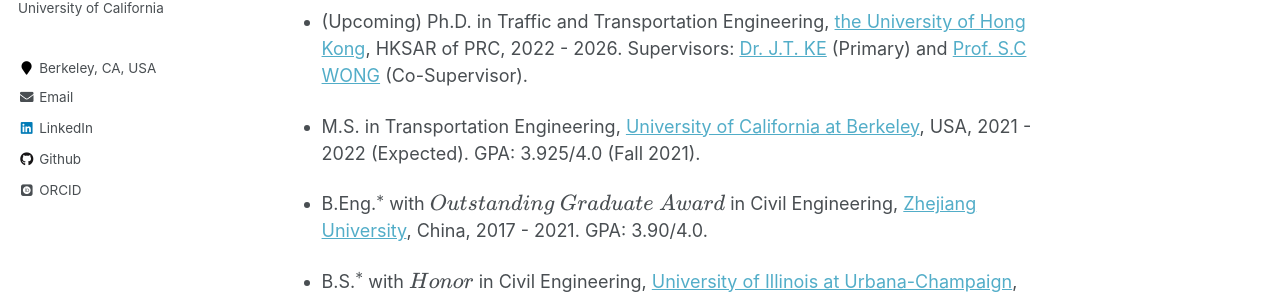
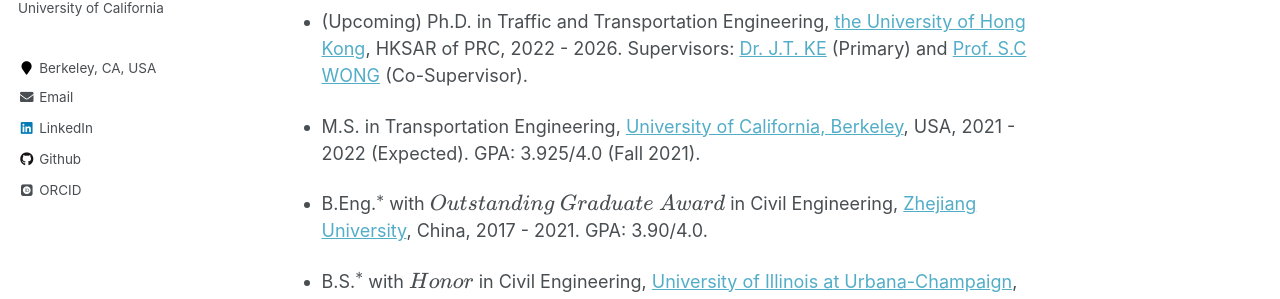
Before and after one commit to HaTT2018/hatt2018.github.io, a Jekyll site: the page built from _pages/about.md, in a window 1280 px wide and 900 px high. Shown: the part 416-715 px from the top of the window. Built offline with Jekyll 4.4.1, drawn with Linux system fonts in a browser that asks for light colours; some web fonts are replaced; formulas are drawn with MathJax 3.

```diff
--- a/_pages/about.md
+++ b/_pages/about.md
@@ -14,7 +14,7 @@ Education
 ======
 - (Upcoming) Ph.D. in Traffic and Transportation Engineering, [the University of Hong Kong](https://www.hku.hk/), HKSAR of PRC, 2022 - 2026. Supervisors: [Dr. J.T. KE](http://www.civil.hku.hk/pp-kejt.html) (Primary) and [Prof. S.C WONG](http://www.civil.hku.hk/pp-wongsc.html) (Co-Supervisor).
 
-- M.S. in Transportation Engineering, [University of California at Berkeley](https://www.berkeley.edu/), USA, 2021 - 2022 (Expected). GPA: 3.925/4.0 (Fall 2021).
+- M.S. in Transportation Engineering, [University of California, Berkeley](https://www.berkeley.edu/), USA, 2021 - 2022 (Expected). GPA: 3.925/4.0 (Fall 2021).
 
 - B.Eng.$^*$ with $Outstanding\ Graduate\ Award$ in Civil Engineering, [Zhejiang University](http://www.zju.edu.cn/english/), China, 2017 - 2021. GPA: 3.90/4.0.
 
```
